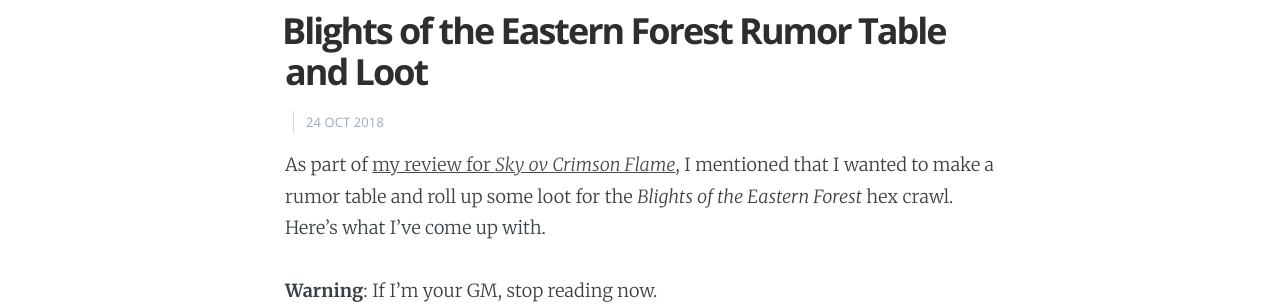
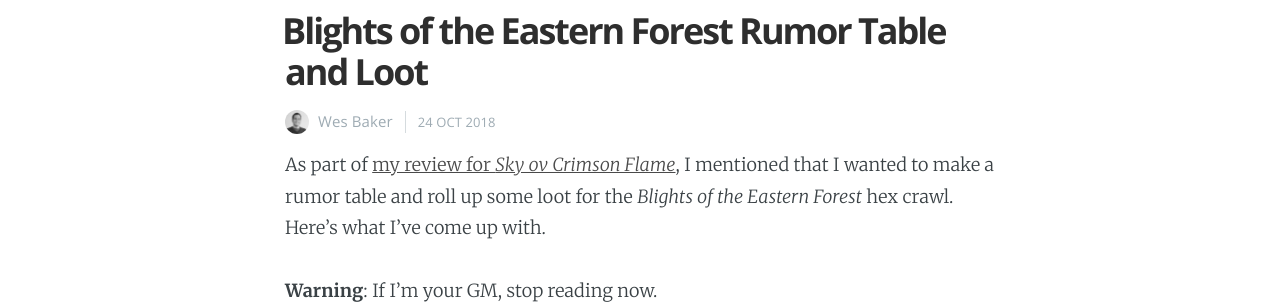
Before and after one commit to wesbaker/wesbaker.github.io, a Jekyll site: the page built from _posts/2018-10-24-blights-of-the-eastern-forest-rumor-table-and-loot.md, in a window 1280 px wide and 900 px high. Shown: the part 168-472 px from the top of the window. Built offline with Jekyll 4.4.1, drawn with Linux system fonts in a browser that asks for light colours; comment, search, counter and statistics services are not loaded.

Commit message:
Clean up Disqus implementation, add comment count to index

```diff
--- a/_layouts/post.html
+++ b/_layouts/post.html
@@ -19,7 +19,16 @@
         <header class="post-header">
             <h1 class="post-title">{{ page.title }}</h1>
             <section class="post-meta">
-                <time class="post-date" datetime="{{ page.date | date:"%Y-%m-%d" }}">{{ page.date | date_to_string }}</time>
+                {% if site.author %}
+                  <img class="author-thumb" src="/assets/images/profile.png" alt="Author's profile picture" nopin="nopin" />
+                  {{ site.author }}
+                {% endif %}
+                <time
+                  class="post-date"
+                  datetime="{{ page.date | date:"%Y-%m-%d" }}"
+                >
+                  {{ page.date | date_to_string }}
+                </time>
                 {% if page.categories.size > 0 %}
                     {{ page.categories | array_to_sentence_string | prepend: 'in ' }}
                 {% endif %}
@@ -51,10 +60,10 @@
         <section class="post-content">
             {{content}}
 
-                    <!-- Disqus comments -->
-                    {% if page.disqus %}
-                    {% include disqus.html %}
-                    {% endif %}
+            <!-- Disqus comments -->
+            {% if page.disqus %}
+              {% include disqus.html url=page.url %}
+            {% endif %}
         </section>
 
         {% if page.archive %}
--- a/index.html
+++ b/index.html
@@ -54,6 +54,9 @@
             <time class="post-date" datetime="{{ post.date | date:"%Y-%m-%d" }}">
                 {{ post.date | date_to_string }}
             </time>
+            {% if post.disqus %}
+                <a class="post-date" href="{{ post.url }}#disqus_thread">Comments</a>
+            {% endif %}
         </footer>
     </article>
 
@@ -62,3 +65,4 @@
     {% include pagination.html %}
 
 </main>
+<script id="dsq-count-scr" src="//wess-life.disqus.com/count.js" async></script>
```
Also changed, not shown: _includes/disqus.html (+5 -9 lines).
